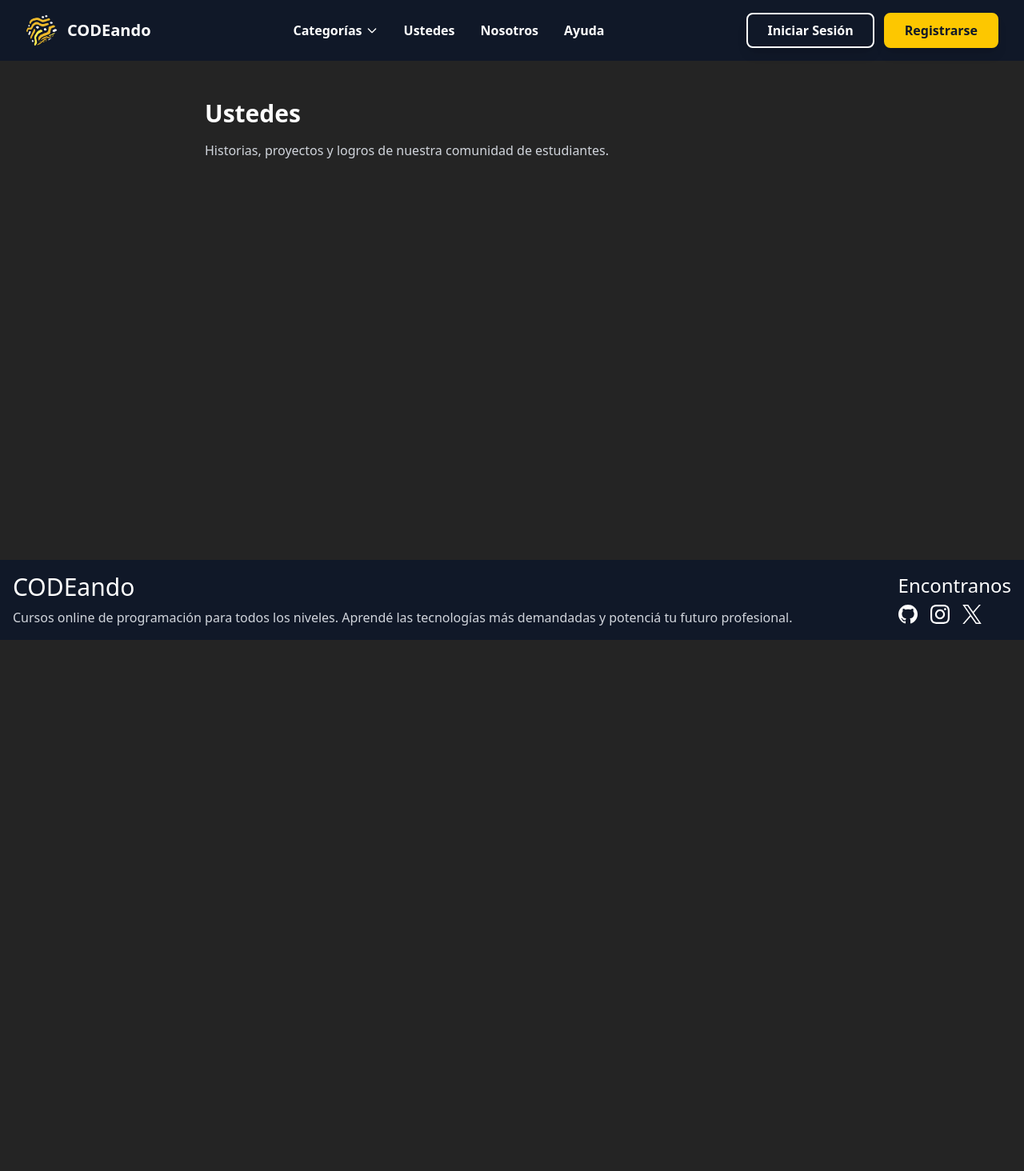
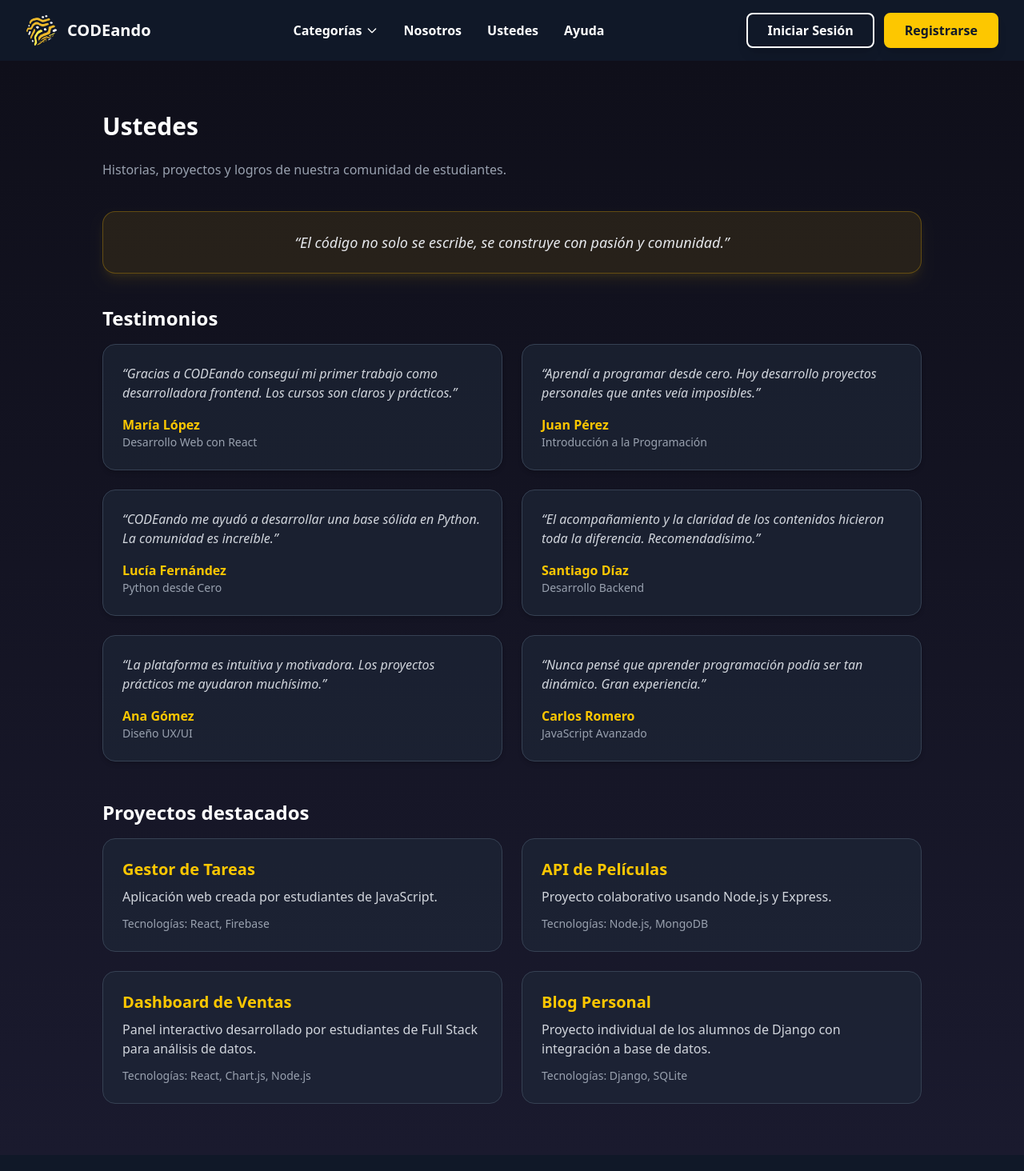
Before and after one commit to TobiEscoca/Proyect_CODEando, a React (Vite) app in the folder CODEando/: page /ustedes in a window 1280 px wide. Shown: the top 1464 px of the page at 80% size. Before the commit the page ends 800 px from the top, so only its background shows below. Built offline with nearby package versions, Linux system fonts and the light colour scheme.

Commit message:
Cambios en "Nosotros", "Ustedes", "Ayuda" y Nav

```diff
--- a/CODEando/src/pages/Nosotros.jsx
+++ b/CODEando/src/pages/Nosotros.jsx
@@ -5,45 +5,82 @@ import fotoAgus from "../assets/foto_agus2.png";
 
 const Nosotros = () => {
   return (
-    <div className="px-6 md:px-8 py-8 md:py-13 bg-gradient-to-r from-yellow-500 to-yellow-200">
-      <div className="mx-auto max-w-6xl flex flex-col md:flex-row items-start md:items-center gap-8 md:gap-10">
+    <div className="px-6 md:px-10 py-16 bg-gradient-to-b from-[#0f0f1a] to-[#1a1a2e] text-gray-200 min-h-screen">
+      <div className="max-w-6xl mx-auto flex flex-col md:flex-row items-center gap-10">
+        {/* Imagen principal */}
         <img
-          className="w-full md:w-1/2 h-auto rounded-lg object-cover"
+          className="w-full md:w-1/2 h-auto rounded-2xl shadow-lg shadow-yellow-500/10 border border-gray-700 object-cover"
           src={fotoNosotros}
           alt="Foto de nosotros"
         />
-        <div className="flex flex-col gap-4">
-          <div className="flex flex-col gap-1 mt-0">
-            <h1 className="text-3xl font-bold text-gray-900 mb-4">Nosotros</h1>
-            <p className="font-medium text-gray-900 max-w-3xl">
-              Somos CODEando, una comunidad enfocada en potenciar tu crecimiento
-              profesional a través del aprendizaje práctico y colaborativo.
+
+        {/* Texto principal */}
+        <div className="flex flex-col gap-6 md:w-1/2">
+          <div>
+            <h1 className="text-3xl md:text-4xl font-extrabold text-white mb-4">
+              Nosotros
+            </h1>
+            <p className="text-gray-400 leading-relaxed text-lg">
+              Somos <span className="text-yellow-400 font-semibold">CODEando</span>,
+              una comunidad enfocada en potenciar tu crecimiento profesional
+              a través del aprendizaje práctico, proyectos colaborativos y una
+              red de apoyo constante entre desarrolladores.
             </p>
           </div>
-          <div className="gap-1">
-            <h1 className="text-3xl font-bold text-gray-900 mb-4">
+
+          {/* Frase inspiradora */}
+          <div className="bg-yellow-500/10 border border-yellow-500/30 rounded-2xl p-6 text-center shadow-md shadow-yellow-500/10">
+            <p className="italic text-gray-300 text-lg">
+              “Creemos en aprender creando, y en crear aprendiendo.”
+            </p>
+          </div>
+
+          {/* Desarrolladores */}
+          <div>
+            <h2 className="text-2xl font-semibold text-white mb-4">
               Desarrolladores
-            </h1>
-            <div className="flex gap-6 align-top">
-              <div className="flex-col">
-                <h2 className="text-xl font-bold text-gray-900 mb-4">
+            </h2>
+            <div className="flex flex-wrap gap-8">
+              {/* Tobi */}
+              <div className="flex flex-col items-center bg-gray-800/60 p-5 rounded-2xl border border-gray-700 shadow-md hover:shadow-lg hover:shadow-yellow-500/10 transition">
+                <a
+                  href="https://github.com/TobiEscoca"
+                  target="_blank"
+                  rel="noopener noreferrer"
+                >
+                  <img
+                    className="rounded-full w-24 h-24 object-cover mb-3 border-2 border-yellow-400/60 cursor-pointer"
+                    src={fotoTobi}
+                    alt="Foto de Tobías Escoca"
+                  />
+                </a>
+                <h3 className="text-xl font-bold text-yellow-400">
                   Tobías Escoca
-                </h2>
-                <img
-                  className="rounded-lg w-20"
-                  src={fotoTobi}
-                  alt="Foto de Tobi"
-                />
+                </h3>
+                <p className="text-gray-400 text-sm text-center">
+                  Desarrollador Full Stack
+                </p>
               </div>
-              <div className="flex-col">
-                <h2 className="text-xl font-bold text-gray-900 mb-4">
+
+              {/* Agus */}
+              <div className="flex flex-col items-center bg-gray-800/60 p-5 rounded-2xl border border-gray-700 shadow-md hover:shadow-lg hover:shadow-yellow-500/10 transition">
+                <a
+                  href="https://github.com/Agustin-Moran"
+                  target="_blank"
+                  rel="noopener noreferrer"
+                >
+                  <img
+                    className="rounded-full w-24 h-24 object-cover mb-3 border-2 border-yellow-400/60 cursor-pointer"
+                    src={fotoAgus}
+                    alt="Foto de Agustín Morán"
+                  />
+                </a>
+                <h3 className="text-xl font-bold text-yellow-400">
                   Agustín Morán
-                </h2>
-                <img
-                  className="rounded-lg w-20"
-                  src={fotoAgus}
-                  alt="Foto de Agus"
-                />
+                </h3>
+                <p className="text-gray-400 text-sm text-center">
+                  Desarrollador Full Stack
+                </p>
               </div>
             </div>
           </div>
--- a/CODEando/src/pages/Ustedes.jsx
+++ b/CODEando/src/pages/Ustedes.jsx
@@ -1,15 +1,114 @@
 import React from "react";
 
 const Ustedes = () => {
+  const testimonios = [
+    {
+      nombre: "María López",
+      texto: "Gracias a CODEando conseguí mi primer trabajo como desarrolladora frontend. Los cursos son claros y prácticos.",
+      curso: "Desarrollo Web con React",
+    },
+    {
+      nombre: "Juan Pérez",
+      texto: "Aprendí a programar desde cero. Hoy desarrollo proyectos personales que antes veía imposibles.",
+      curso: "Introducción a la Programación",
+    },
+    {
+      nombre: "Lucía Fernández",
+      texto: "CODEando me ayudó a desarrollar una base sólida en Python. La comunidad es increíble.",
+      curso: "Python desde Cero",
+    },
+    {
+      nombre: "Santiago Díaz",
+      texto: "El acompañamiento y la claridad de los contenidos hicieron toda la diferencia. Recomendadísimo.",
+      curso: "Desarrollo Backend",
+    },
+    {
+      nombre: "Ana Gómez",
+      texto: "La plataforma es intuitiva y motivadora. Los proyectos prácticos me ayudaron muchísimo.",
+      curso: "Diseño UX/UI",
+    },
+    {
+      nombre: "Carlos Romero",
+      texto: "Nunca pensé que aprender programación podía ser tan dinámico. Gran experiencia.",
+      curso: "JavaScript Avanzado",
+    },
+  ];
+
+  const proyectos = [
+    {
+      titulo: "Gestor de Tareas",
+      descripcion: "Aplicación web creada por estudiantes de JavaScript.",
+      tecnologias: ["React", "Firebase"],
+    },
+    {
+      titulo: "API de Películas",
+      descripcion: "Proyecto colaborativo usando Node.js y Express.",
+      tecnologias: ["Node.js", "MongoDB"],
+    },
+    {
+      titulo: "Dashboard de Ventas",
+      descripcion:
+        "Panel interactivo desarrollado por estudiantes de Full Stack para análisis de datos.",
+      tecnologias: ["React", "Chart.js", "Node.js"],
+    },
+    {
+      titulo: "Blog Personal",
+      descripcion:
+        "Proyecto individual de los alumnos de Django con integración a base de datos.",
+      tecnologias: ["Django", "SQLite"],
+    },
+  ];
+
   return (
-    <div className="px-4 md:px-8 py-8 md:py-12">
-      <div className="max-w-3xl mx-auto">
-        <h1 className="text-2xl md:text-3xl font-bold text-white mb-4 text-center md:text-left">
+    <div className="px-4 md:px-8 py-12 md:py-16 bg-gradient-to-b from-[#0f0f1a] to-[#1a1a2e] text-gray-200 min-h-screen">
+      <div className="max-w-5xl mx-auto">
+        <h1 className="text-3xl font-bold text-white mb-6 text-center md:text-left">
           Ustedes
         </h1>
-        <p className="text-gray-300">
+        <p className="text-gray-400 mb-10 text-center md:text-left">
           Historias, proyectos y logros de nuestra comunidad de estudiantes.
         </p>
+
+        {/* Frase inspiradora */}
+        <div className="bg-yellow-500/10 border border-yellow-500/30 rounded-2xl p-6 mb-10 text-center shadow-lg shadow-yellow-500/10">
+          <p className="text-lg italic">
+            “El código no solo se escribe, se construye con pasión y comunidad.”
+          </p>
+        </div>
+
+        {/* Testimonios */}
+        <h2 className="text-2xl font-semibold text-white mb-4">Testimonios</h2>
+        <div className="grid md:grid-cols-2 gap-6 mb-12">
+          {testimonios.map((t, index) => (
+            <div
+              key={index}
+              className="bg-gray-800/60 p-6 rounded-2xl shadow-md border border-gray-700 hover:shadow-lg hover:shadow-yellow-500/10 transition"
+            >
+              <p className="italic text-gray-300 mb-4">“{t.texto}”</p>
+              <p className="font-bold text-yellow-400">{t.nombre}</p>
+              <p className="text-sm text-gray-400">{t.curso}</p>
+            </div>
+          ))}
+        </div>
+
+        {/* Proyectos */}
+        <h2 className="text-2xl font-semibold text-white mb-4">Proyectos destacados</h2>
+        <div className="grid md:grid-cols-2 gap-6">
+          {proyectos.map((p, index) => (
+            <div
+              key={index}
+              className="bg-gray-800/60 p-6 rounded-2xl border border-gray-700 hover:shadow-lg hover:shadow-yellow-500/10 transition"
+            >
+              <h3 className="text-xl font-bold text-yellow-400 mb-2">
+                {p.titulo}
+              </h3>
+              <p className="text-gray-300 mb-3">{p.descripcion}</p>
+              <p className="text-sm text-gray-400">
+                Tecnologías: {p.tecnologias.join(", ")}
+              </p>
+            </div>
+          ))}
+        </div>
       </div>
     </div>
   );
--- a/CODEando/src/ui/Nav.jsx
+++ b/CODEando/src/ui/Nav.jsx
@@ -80,16 +80,16 @@ export default function Nav() {
             )}
           </div>
           <NavLink
+            to="/nosotros"
+            className="no-underline text-white font-semibold text-base hover:text-yellow-400 hover-underline-animation"
+          >
+            Nosotros
+          </NavLink>
+          <NavLink
             to="/ustedes"
             className="no-underline text-white font-semibold text-base hover:text-yellow-400 hover-underline-animation"
           >
             Ustedes
-          </NavLink>
-          <NavLink
-            to="/nosotros"
-            className="no-underline text-white font-semibold text-base hover:text-yellow-400 hover-underline-animation"
-          >
-            Nosotros
           </NavLink>
           <NavLink
             to="/ayuda"
```
Also changed, not shown: CODEando/src/pages/Ayuda.jsx (+40 -22 lines).
